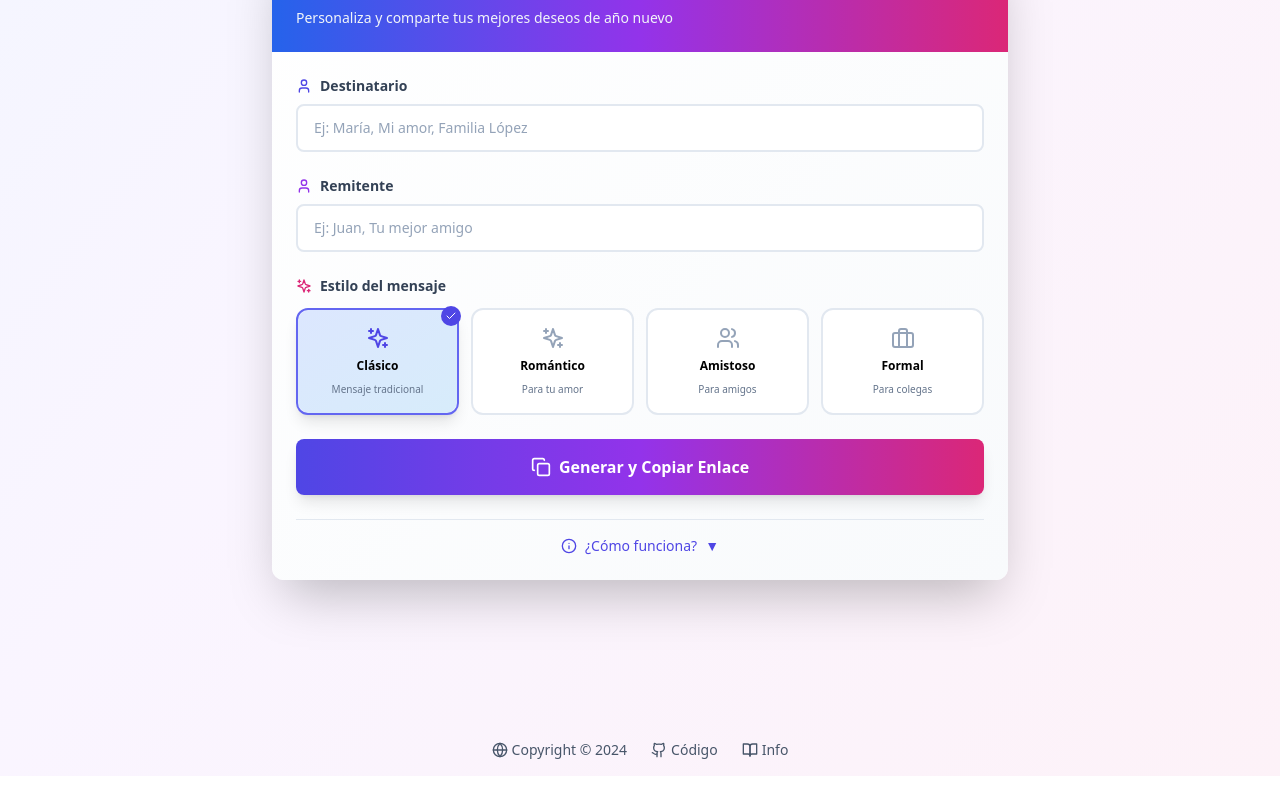
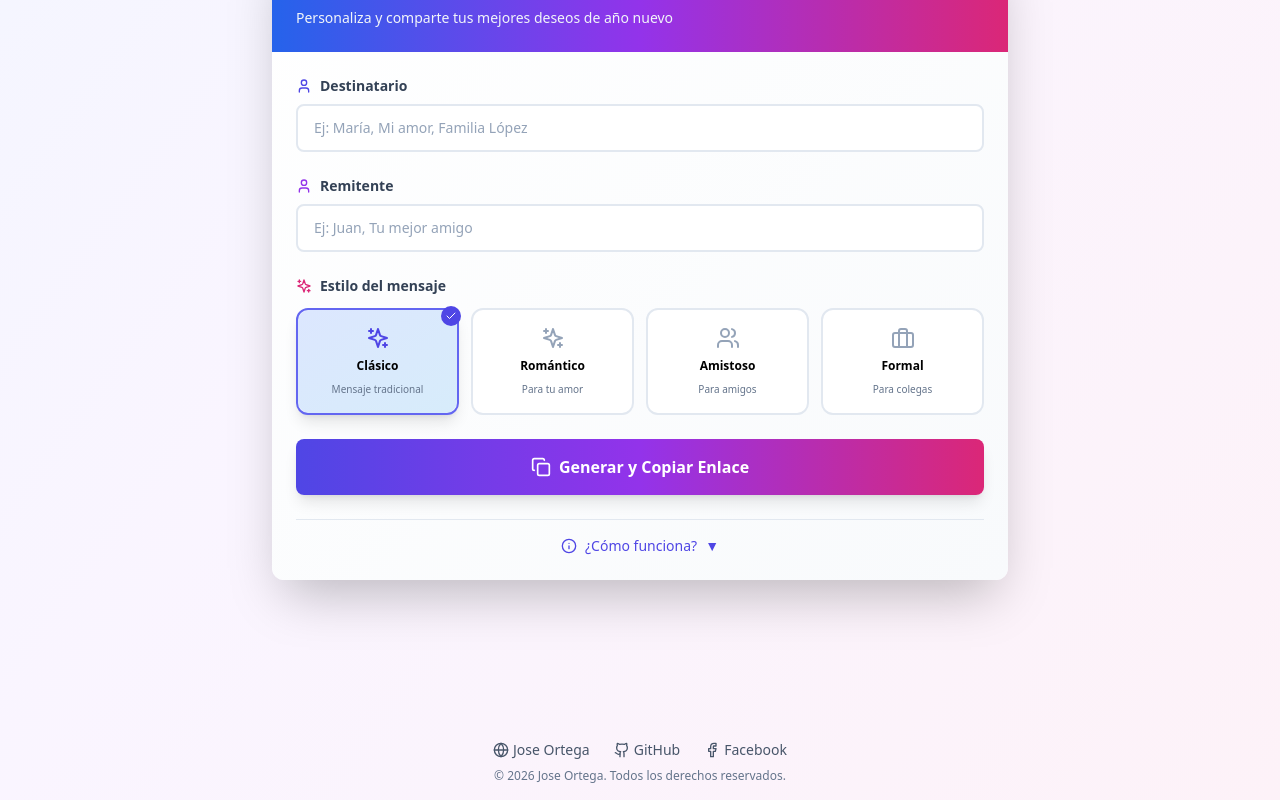
Before and after one commit to joseorteha/saludo-2026, a React (Vite) app: page / in a window 1280 px wide. Shown: the part 925-1725 px from the top of the page. Before the commit the page ends 1701 px from the top, so only its background shows below. Built offline with nearby package versions, Linux system fonts and the light colour scheme.

Commit message:
chore: actualizar footer con nuevos enlaces y derechos reservados 2026

```diff
--- a/src/components/Footer.tsx
+++ b/src/components/Footer.tsx
@@ -1,23 +1,26 @@
 import React from 'react';
-import { Github, Globe, BookOpen } from 'lucide-react';
+import { Github, Globe, Facebook } from 'lucide-react';
 
 export const Footer : React.FC = () => {
   return (
     <div className="text-center px-4">
       <div className="flex flex-col sm:flex-row justify-center items-center gap-3 sm:gap-6 text-xs sm:text-sm text-slate-600">
-       <a href="https://alejandrobolano.vercel.app" target="_blank" rel="noopener noreferrer" className="flex items-center gap-1 hover:text-indigo-600 transition-colors">
+       <a href="https://jose-ortega-dev.netlify.app/" target="_blank" rel="noopener noreferrer" className="flex items-center gap-1 hover:text-blue-600 transition-colors">
         <Globe className="w-4 h-4" />
-        <span>Copyright © 2024</span>
+        <span>Jose Ortega</span>
        </a>
-        <a href="https://github.com/alejandrobolano/New-Year" target="_blank" rel="noopener noreferrer" className="flex items-center gap-1 hover:text-purple-600 transition-colors">
+        <a href="https://github.com/joseorteha" target="_blank" rel="noopener noreferrer" className="flex items-center gap-1 hover:text-purple-600 transition-colors">
           <Github className="w-4 h-4" />
-          <span>Código</span>
+          <span>GitHub</span>
         </a>
-        <a href="/readme" className="flex items-center gap-1 hover:text-pink-600 transition-colors">
-          <BookOpen className="w-4 h-4" />
-          <span>Info</span>
+        <a href="https://www.facebook.com/JoseOrtega.dev/" target="_blank" rel="noopener noreferrer" className="flex items-center gap-1 hover:text-blue-500 transition-colors">
+          <Facebook className="w-4 h-4" />
+          <span>Facebook</span>
         </a>
       </div>
+      <p className="text-xs text-slate-500 mt-2">
+        © 2026 Jose Ortega. Todos los derechos reservados.
+      </p>
     </div>
   );
 };
```
